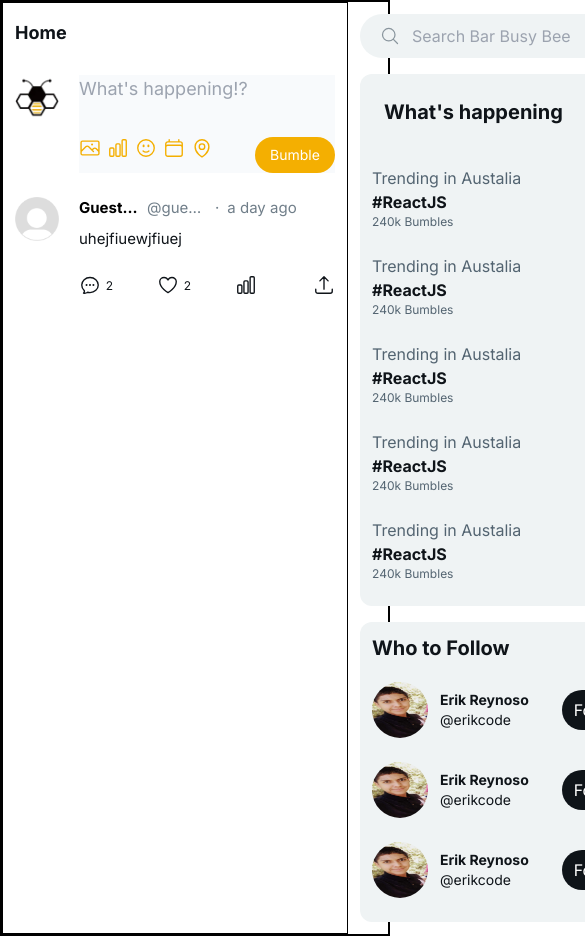
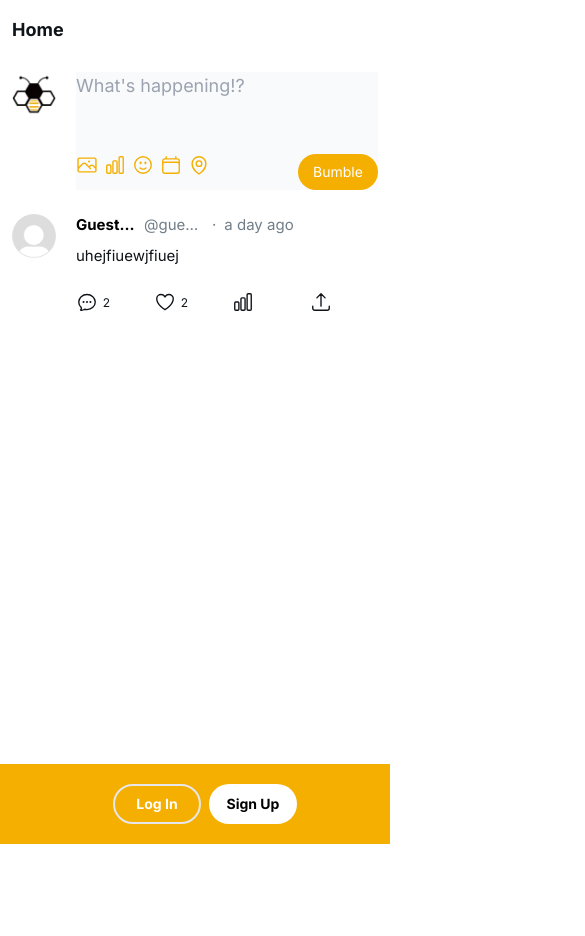
Before and after one commit to KrazyNight/First-Social-Media-App-, a Next.js app: page / in a window 390 px wide. Shown: the top 936 px of the page, 585 px wide, since content can reach past the window. After the commit the page ends 844 px from the top, so only its background shows below. Built offline with nearby package versions, Linux system fonts and the light colour scheme.

Commit message:
Bottom Sign In Bar Part 1

```diff
--- a/app/page.tsx
+++ b/app/page.tsx
@@ -1,5 +1,6 @@
 import PostFeed from "@/components/PostFeed";
 import Sidebar from "@/components/Sidebar";
+import SignUpPrompt from "@/components/SignUpPrompt";
 import Widgets from "@/components/Widgets";
 import Image from "next/image";
 
@@ -7,15 +8,16 @@ export default function Home() {
   return (
     <>
       <div className="text-[#0F1419] min-h-screen
-      max-w-[1400px] mx-auto border-2 border-black
-      flex
+      max-w-[1400px] mx-auto
+      flex justify-center
 
       ">
         <Sidebar />
         <PostFeed />
         <Widgets />
+      </div>
 
-      </div>
+      <SignUpPrompt />
     </>
   );
 }
--- a/components/PostFeed.tsx
+++ b/components/PostFeed.tsx
@@ -5,7 +5,7 @@ import Post from './Post'
 export default function PostFeed() {
   return (
     <>
-    <div className='flex-grow border border-black
+    <div className='flex-grow
     max-w-2xl
     '>
         <div className='py-4 px-3 text-lg sm:text-xl sticky top-0
--- a/components/PostInput.tsx
+++ b/components/PostInput.tsx
@@ -22,7 +22,7 @@ export default function PostInput() {
             />
 
 
-            <div className='flex justify-between' >
+            <div className='flex justify-between pt-5' >
                 <div className='flex space-x-1.5' >
                     <PhotoIcon className="w-[22px] h-[22px] text-[#F4AF01] " />
                     <ChartBarIcon className="w-[22px] h-[22px] text-[#F4AF01] " />
--- a/components/Sidebar.tsx
+++ b/components/Sidebar.tsx
@@ -13,7 +13,9 @@ import Image from "next/image";
 export default function Sidebar() {
   return (
     <>
-      <nav className=" h-screen hidden sm:flex flex-col sticky top-0 p-3 xl:ml-20">
+      <nav className=" h-screen hidden sm:flex flex-col sticky top-0 p-3 xl:ml-20
+      xl:mr-10
+      ">
         <div className="relative h-full">
           <div className="py-3 ">
             <Image
--- /dev/null
+++ b/components/SignUpPrompt.tsx
@@ -0,0 +1,28 @@
+import React from 'react'
+
+export default function SignUpPrompt() {
+  return (
+    <>
+    <div
+    className='fixed w-full h-[80px] bg-[#F4AF01]
+    bottom-0 flex justify-center items-center space-x-5
+    '>
+        <div className='hidden md:flex flex-col text-white ' >
+            <span className='text-xl font-bold '>Don't miss out on the buzz</span>
+            <span>People on Busy Bee are always in the know.</span>
+        </div>
+
+        <div className='flex space-x-2' >
+            <button className='
+            w-[88px] h-[40px] text-sm border border-2 border-gray-1000
+            rounded-full text-white font-bold
+            ' >Log In</button>
+            <button
+            className='w-[88px] h-[40px] text-sm font-bold bg-white
+            rounded-full
+            '>Sign Up</button>
+        </div>
+    </div>
+    </>
+  )
+}
--- a/components/Widgets.tsx
+++ b/components/Widgets.tsx
@@ -10,7 +10,7 @@ export default function Widgets() {
     <>
       <div
         className="p-3
-    flex flex-col space-y-4 w-[400px]
+    hidden lg:flex flex-col space-y-4 w-[400px]
     "
       >
         <div
@@ -40,7 +40,7 @@ export default function Widgets() {
             What's happening
           </h1>
 
-          <div className="flex flex-col py-3">
+          <div className="flex flex-col py-3 space-y-1 ">
             <div
               className="flex justify-between
             text-[#536471]
@@ -67,7 +67,7 @@ export default function Widgets() {
             </span>
           </div>
 
-          <div className="flex flex-col py-3">
+          <div className="flex flex-col py-3 space-y-1 ">
             <div
               className="flex justify-between
             text-[#536471]
@@ -94,7 +94,7 @@ export default function Widgets() {
             </span>
           </div>
 
-          <div className="flex flex-col py-3">
+          <div className="flex flex-col py-3 space-y-1 ">
             <div
               className="flex justify-between
             text-[#536471]
@@ -121,7 +121,7 @@ export default function Widgets() {
             </span>
           </div>
 
-          <div className="flex flex-col py-3">
+          <div className="flex flex-col py-3 space-y-1 ">
             <div
               className="flex justify-between
             text-[#536471]
@@ -148,7 +148,7 @@ export default function Widgets() {
             </span>
           </div>
 
-          <div className="flex flex-col py-3">
+          <div className="flex flex-col py-3 space-y-1 ">
             <div
               className="flex justify-between
             text-[#536471]
```
